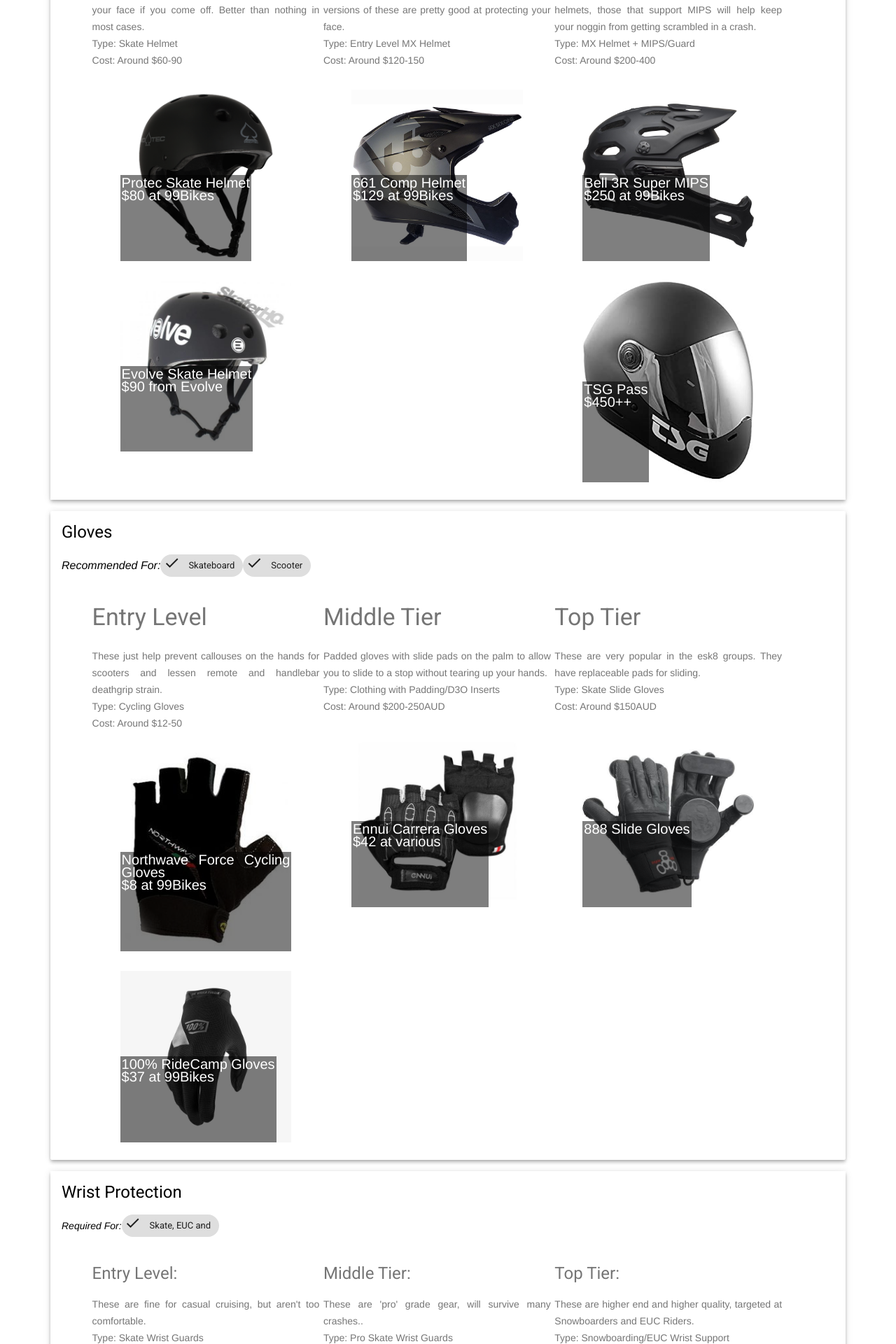
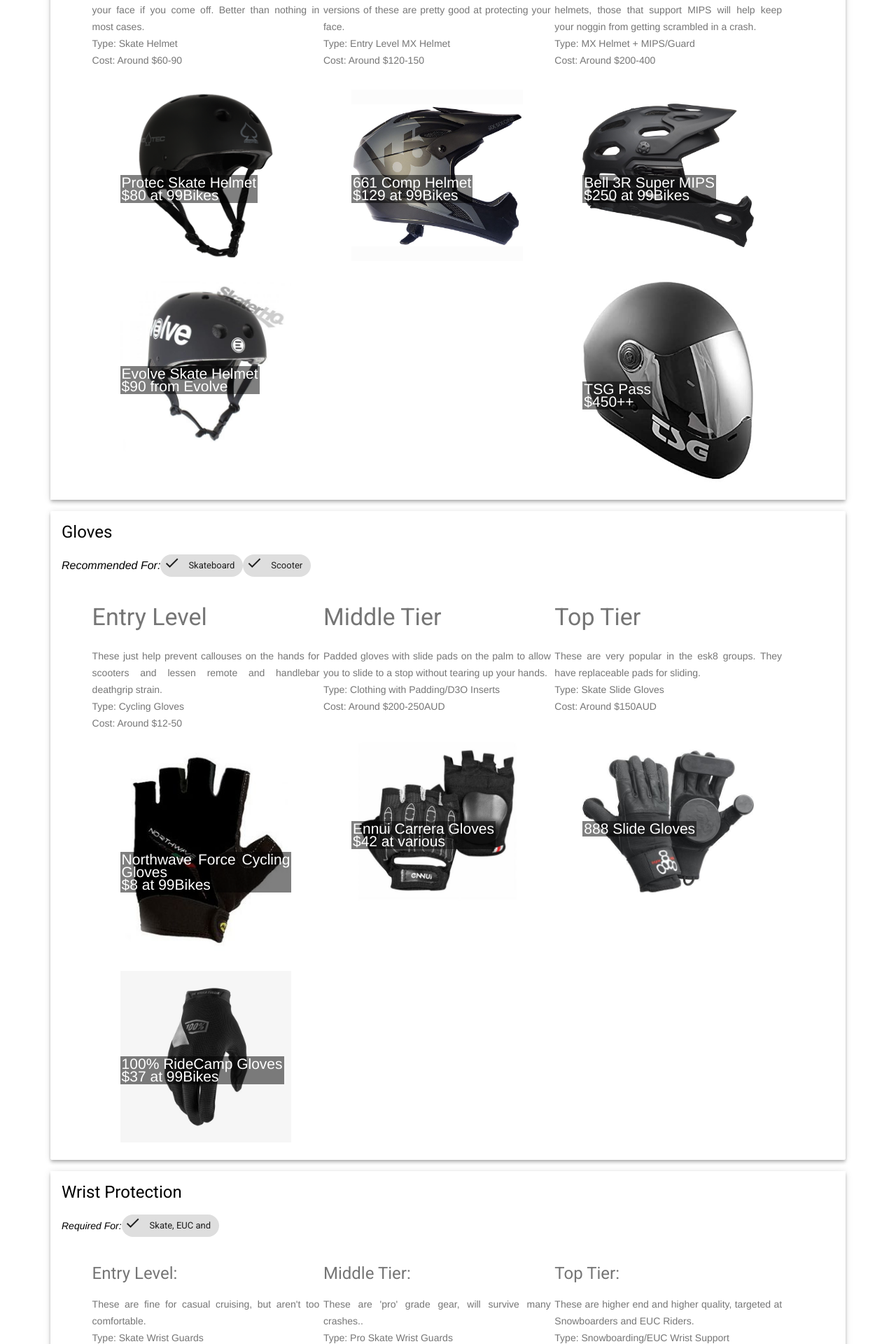
Before and after one commit to pevbne/pevbne, a Jekyll site: the page built from gear.html, in a window 1280 px wide. Shown: the part 626-2546 px from the top of the page at 70% size. Built offline with Jekyll 4.4.1, drawn with Linux system fonts in a browser that asks for light colours.

Commit message:
css tweaks

```diff
--- a/legal.html
+++ b/legal.html
@@ -13,9 +13,7 @@
             <div class="mdl-grid">
                 <h3 class="mdl-cell mdl-typography--headline">Quick Checklist</h3>
                 <div class="mdl-cell mdl-cell--12-col mdl-card__supporting-text no-padding ">
-                    <p>
-                        There's a lot to the legalities of riding a PEV in Brisbane, but here's a quick checklist to keep in mind that applies everywhere in Queensland <a href="https://www.qld.gov.au/transport/safety/rules/wheeled-devices/personal-mobility-devices">
-                            based on Transport and Main Roads guidelines.</a>
+                    <p>There's a lot to the legalities of riding a PEV in Brisbane, but here's a quick checklist to keep in mind that applies everywhere in Queensland <a href="https://www.qld.gov.au/transport/safety/rules/wheeled-devices/personal-mobility-devices"> based on Transport and Main Roads guidelines.</a>
                     </p>
                     <div class="mdl-grid no-padding">
                         <div class="mdl-cell mdl-cell--6-col mdl-cell--12-col-tablet">
--- a/styles.css
+++ b/styles.css
@@ -220,7 +220,6 @@
 
 .grouptitle {
     background: rgba(0, 0, 0, 0.5);
-    ;
     color: white;
     width: 100%;
     font-size: 20px;
@@ -235,7 +234,6 @@
     height: auto;
     width:100%;
     background-color: white;
-    object-fit: cover;
     display: block;
 }
 .geartitle {
@@ -243,12 +241,14 @@
     color: white;
     max-width: 100% !important;
     height:auto !important;
-    font-size: 20px;
+    font-size: 1.5em;
     display: block;
     position: absolute;
-    bottom: 0%;
+    top: 50%;
     padding: 2px;
     left: 0%;
+        vertical-align: middle;
+
 }
 
 .mdl-grid {
```
